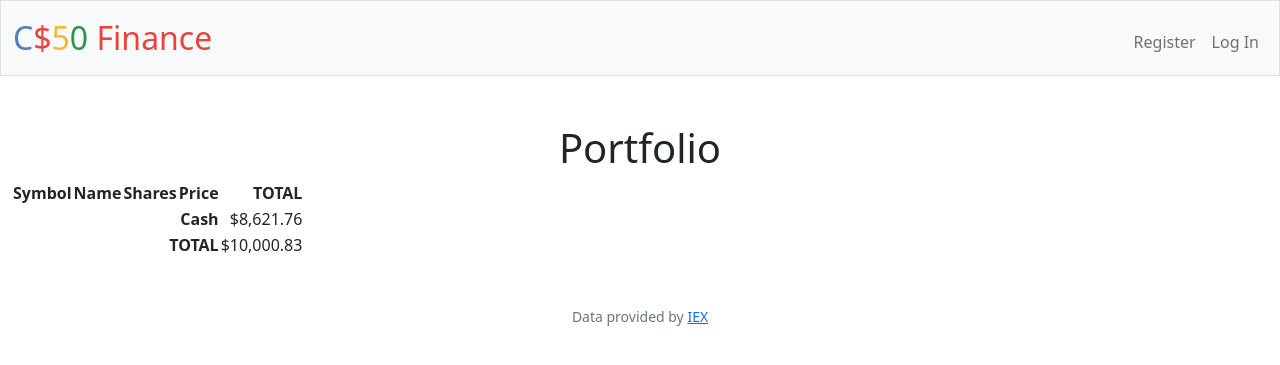
After one commit to softdeveloper23/finance-cs50, a Flask app: template templates/index.html in a window 1280 px wide. The commit adds this page. Shown: the top 365 px of the page. Run offline with Flask 3, Linux system fonts and the light colour scheme; the template is opened without the code that fills it, so the values that code supplies are empty; some libraries are stand-ins or nearby versions.

```diff
--- a/app.py
+++ b/app.py
@@ -1,4 +1,6 @@
 import os
+import datetime
+
 
 from cs50 import SQL
 from flask import Flask, flash, redirect, render_template, request, session
@@ -35,7 +37,31 @@ def after_request(response):
 @login_required
 def index():
     """Show portfolio of stocks"""
-    return apology("This is a test")
+
+    # Get the user's id
+    #user_id = db.execute('SELECT id FROM users WHERE username=?', (session['username'],))[0]['id']
+
+    # Get user's stocks and shares
+    #stock_symbol = db.execute('SELECT stock_symbol, quantity FROM stocks WHERE user_id=?', (user_id,))
+    #holdings = cursor.fetchall()
+
+    # Get user's cash balance
+    #cash_balance = db.execute('SELECT cash FROM users WHERE id=?', (user_id,))[0]['cash']
+
+    # Lookup the current price for each stock and calculate total value
+    #total_holdings_value = 0
+    #for holding in holdings:
+        #symbol, shares = holding
+        #current_price = lookup(symbol)
+        #total_value = shares * current_price
+       # holding.append(total_value)
+        #total_holdings_value += total_value
+
+    # Calculate grand total
+    #grand_total = total_holdings_value + cash_balance
+
+    # Render the index.html template, passing in the holdings, cash balance, and grand total
+    return render_template('index.html')
 
 
 @app.route("/buy", methods=["GET", "POST"])
@@ -47,16 +73,47 @@ def buy():
             return apology("must provide symbol")
         elif not request.form.get('shares'):
             return apology("must provide shares")
-        elif request.form.get('shares') < 0:
+        elif int(request.form.get('shares')) < 0:
             return apology("must provide positive shares")
         else:
             symbol = request.form.get('symbol')
             shares = request.form.get('shares')
+            shares = int(shares)
             stock = lookup(symbol)
             if stock == None:
                 return apology("Invalid symbol")
             else:
-                return render_template('index.html', stock=stock, shares=shares)
+                # Get the user's id
+                user_id = session["user_id"]
+
+                # Get the user's cash balance
+                cash_balance = db.execute('SELECT cash FROM users WHERE id=?', (user_id,))[0]['cash']
+                cash_balance = float(cash_balance)
+
+                # Get the stock's price at the time of purchase
+                purchase_price = float(stock['price'])
+
+                # Get the time of the stock purchase
+                purchase_date = datetime.datetime.now().strftime('%Y-%m-%d %H:%M:%S')
+
+                # Calculate the total cost of the purchase
+                total_cost = float(stock['price'] * shares)
+
+                # Check if the user has enough cash to make the purchase
+                if total_cost > cash_balance:
+                    return apology("Insufficient funds")
+                else:
+                    # Update the user's cash balance
+                    cash = cash_balance - total_cost
+
+                    db.execute("UPDATE users SET cash = ? WHERE id = ?", cash, user_id)
+
+                    # Add the purchase to the 'stocks' database
+                    db.execute("INSERT INTO stocks (user_id, stock_symbol, purchase_price, purchase_date, quantity) VALUES (?, ?, ?, ?, ?)",
+                        user_id, symbol, purchase_price, purchase_date, shares)
+
+                    # Redirect to the home page
+                    return render_template('index.html')
     else:
         return render_template('buy.html')
 
--- a/templates/buy.html
+++ b/templates/buy.html
@@ -10,7 +10,7 @@
             <input autocomplete="off" autofocus class="form-control mx-auto w-auto" id="input" name="symbol" placeholder="Symbol" type="text">
         </div>
         <div class="mb-3">
-            <input autocomplete="off" autofocus class="form-control mx-auto w-auto" id="input" name="shares" placeholder="Shares" type="text">
+            <input autocomplete="off" autofocus class="form-control mx-auto w-auto" id="input" name="shares" placeholder="Shares" type="number">
         <button class="btn btn-primary" type="submit">Buy</button>
     </form>
 {% endblock %}
--- /dev/null
+++ b/templates/index.html
@@ -0,0 +1,36 @@
+{% extends "layout.html" %}
+
+{% block title %}
+    Portfolio
+{% endblock %}
+
+{% block main %}
+<main>
+    <h1>Portfolio</h1>
+    <table>
+        <thead>
+            <tr>
+                <th class="text-start">Symbol</th>
+                <th class="text-start">Name</th>
+                <th class="text-end">Shares</th>
+                <th class="text-end">Price</th>
+                <th class="text-end">TOTAL</th>
+            </tr>
+        </thead>
+       <tbody>
+
+        </tbody>
+        <tfoot>
+            <tr>
+                <td class="border-0 fw-bold text-end" colspan="4">Cash</td>
+                <td class="border-0 text-end">$8,621.76</td>
+            </tr>
+            <tr>
+                <td class="border-0 fw-bold text-end" colspan="4">TOTAL</td>
+                <td class="border-0 w-bold text-end">$10,000.83</td>
+            </tr>
+        </tfoot>
+    </table>
+
+        </main>
+{% endblock %}
```
Also changed, not shown: finance.db, 1 other file.
